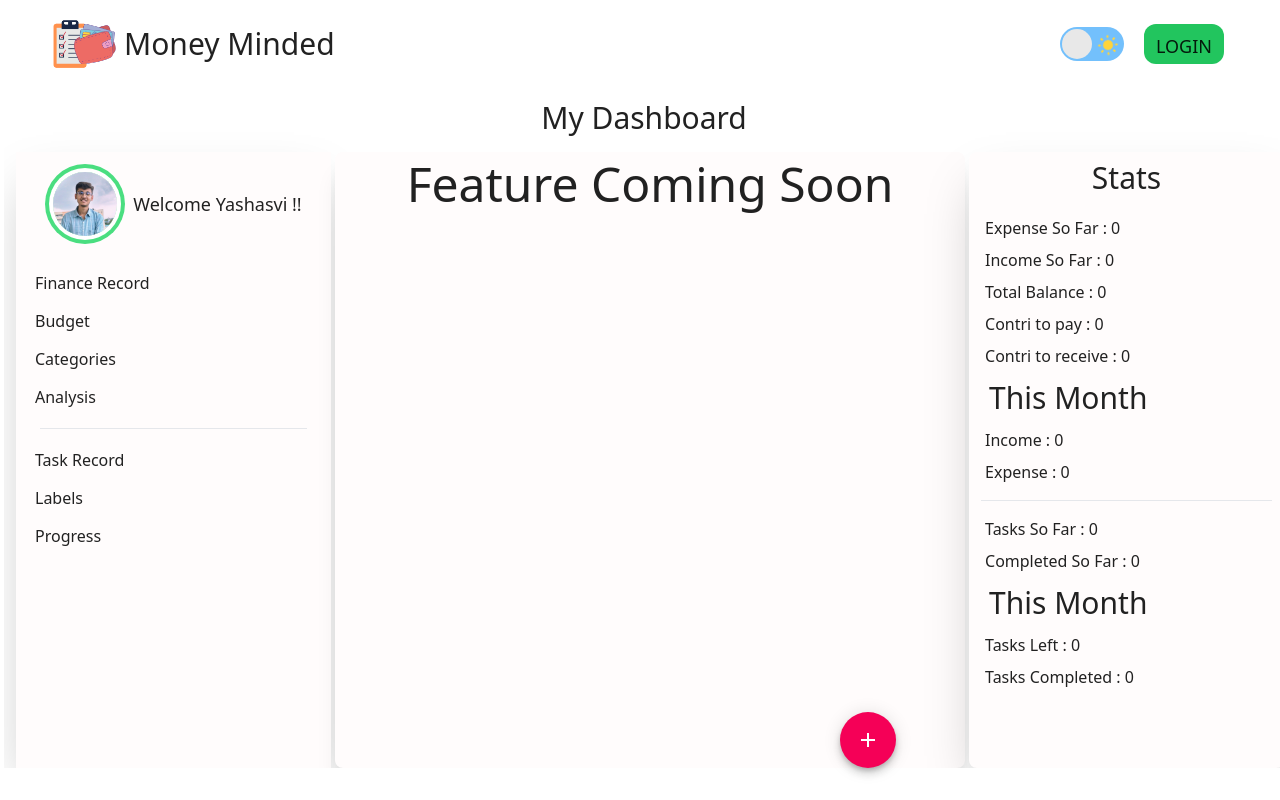
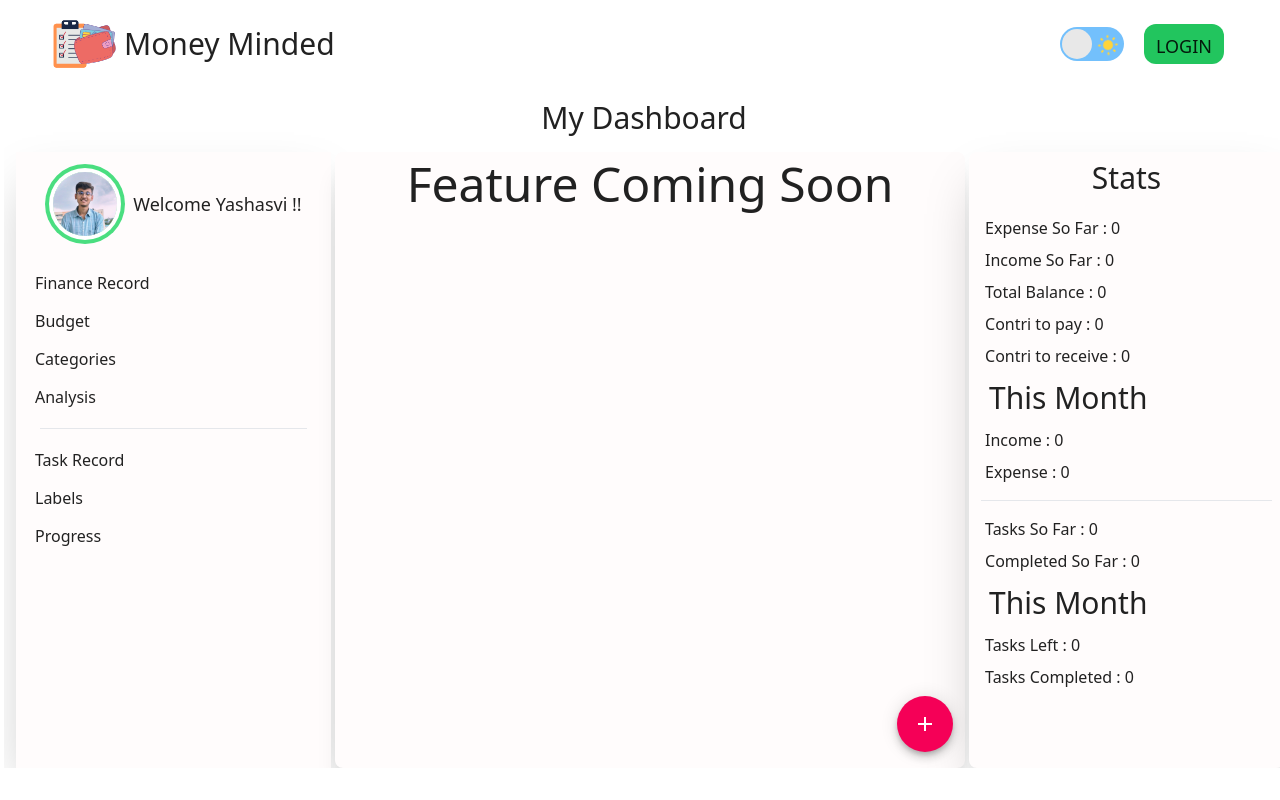
Before and after one commit to ananyakushal/YAAR, a React (Create React App) app in the folder yaar-client/: page /Progress in a window 1280 px wide. Built offline with nearby package versions, Linux system fonts and the light colour scheme.

Commit message:
Added Delete entry button

```diff
--- a/yaar-client/src/Common/CardToEnterDetails/FloatingButton.js
+++ b/yaar-client/src/Common/CardToEnterDetails/FloatingButton.js
@@ -1,35 +1,18 @@
 import React, { useState } from 'react';
 import Fab from '@material-ui/core/Fab';
 import AddIcon from '@material-ui/icons/Add';
-import { makeStyles } from '@material-ui/core/styles';
 import Details from './Details';
 
-const useStyles = makeStyles((theme) => ({
-  fab: {
-    position: 'relative',
-    bottom: theme.spacing(2),
-    right: theme.spacing(2),
-  },
-}));
-
 const FloatingButton = () => {
-  const classes = useStyles();
   const [showCard, setShowCard] = useState(false);
-  const handleCardOpen = () => {
-    setShowCard(true);
-  };
-
-  const handleCardClose = () => {
-    setShowCard(false);
-  };
 
   return (
-    <>
-    <Fab className={classes.fab} color="secondary" onClick={handleCardOpen}>
+    <div className="absolute mt-[70vh] ml-[55vw] md:mt-[67vh] md:ml-[43vw] z-[10000]">
+    <Fab color="secondary" onClick={()=>setShowCard(!showCard)}>
       <AddIcon />
     </Fab>
-    {showCard && <Details onClose={handleCardClose} />}
-    </>
+    {showCard && <Details onClose={()=>setShowCard(!showCard)} />}
+    </div>
   );
 };
 
--- /dev/null
+++ b/yaar-client/src/pages/Dashboard/MainArea/FinanceRecord/Delete.js
@@ -0,0 +1,7 @@
+import React from "react";
+
+const Delete = () => {
+  return <button className="delete-button flex w-1/3 rounded-lg h-full pl-1 md:pl-5 items-center justify-between bg-red-500 text-white">Delete</button>;
+};
+
+export default Delete;
--- a/yaar-client/src/pages/Dashboard/MainArea/MainArea.js
+++ b/yaar-client/src/pages/Dashboard/MainArea/MainArea.js
@@ -21,9 +21,7 @@ function MainArea() {
         <Route path="Labels" element={<Labels/>} />
         <Route path="/Progress" element={<Progress/>} />
       </Routes>
-      <div className="flex items-end justify-end w-full fixed mr-12 mb-2 right-80 bottom-2 z-[1000]">
         <FloatingButton />
-      </div>
     </div>
   );
 }
```
